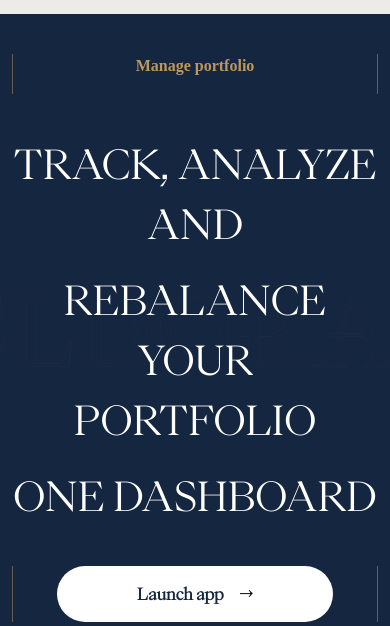
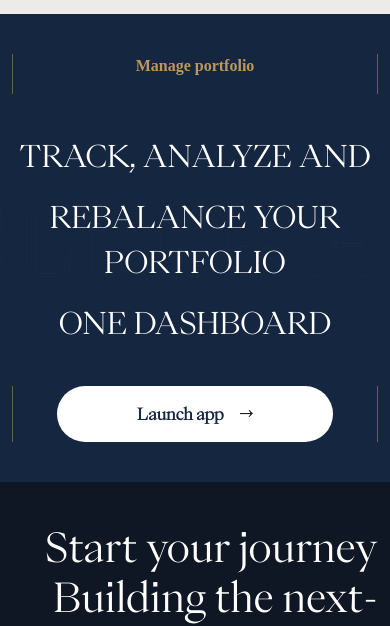
Before and after one commit to eldora-rwa/eldora-landing, a React (Vite) app: page / in a window 390 px wide. Shown: the part 3760-4386 px from the top of the page. Built offline with nearby package versions, Linux system fonts and the light colour scheme; a web font is replaced by a local one.

Commit message:
update title

```diff
--- a/src/pages/LandingPage.tsx
+++ b/src/pages/LandingPage.tsx
@@ -767,7 +767,7 @@ const LandingPage = () => {
           </div>
 
           <div
-            className="text-[40px] lg:text-5xl 2xl:text-[84px]
+            className="text-[30px] lg:text-5xl 2xl:text-[84px]
             uppercase flex flex-col relative text-white font-eiko
             justify-center items-center"
           >
```
